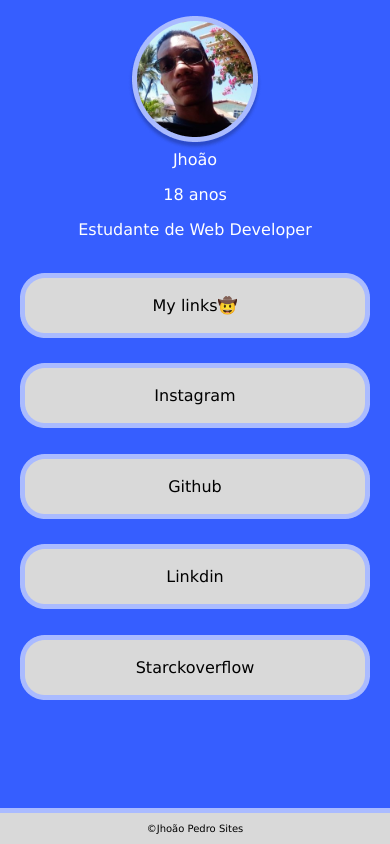
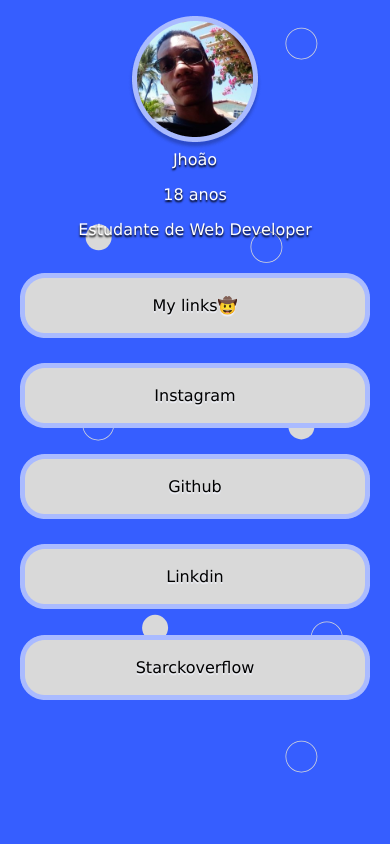
Before and after one commit to Jhopn/My-links, a plain HTML site: page index.html in a window 390 px wide. Shown: the top 844 px of the page. Drawn offline with Linux system fonts and the light colour scheme.

Commit message:
version final (for now)

```diff
--- a/estilos/styles.css
+++ b/estilos/styles.css
@@ -8,6 +8,7 @@ body {
     text-align: center;
 }
 .container p{
+    text-shadow: 0px 2px 2px black;
     color: #fff;
     font-family: 'Lucida Sans', 'Lucida Sans Regular', 'Lucida Grande', 'Lucida Sans Unicode', Geneva, Verdana, sans-serif;
 }
@@ -48,6 +49,7 @@ body {
     justify-content: center;
     border-radius: 30px;
     font-family: 'Lucida Sans', 'Lucida Sans Regular', 'Lucida Grande', 'Lucida Sans Unicode', Geneva, Verdana, sans-serif;
+    transition: all 0.6s cubic-bezier(0.165, 0.84, 0.44, 1);
 }
 .icon-st {
     position: absolute;
@@ -55,13 +57,14 @@ body {
 }
 .quite-container p{
     position: absolute;
+    text-shadow: 0px 2px 1px #eceef6;
 }
 .quite-container a{
     text-decoration: none;
     color: black;
 }
 footer{
-    position: fixed;
+    position: absolute;
     width: 100%;
     bottom: 0px;
     background-color: #D9D9D9;
@@ -73,8 +76,22 @@ footer{
     font-family: 'Lucida Sans', 'Lucida Sans Regular', 'Lucida Grande', 'Lucida Sans Unicode', Geneva, Verdana, sans-serif;
 }
 body{
-    background-image: url(/img/desing.svg);
+    background-image: url(/img/Mediamodifier-Design.svg);
     background-size: cover;
-    background-position: center;
-    background-repeat: no-repeat;
 }
+.foto-txt p {
+    z-index: 2;
+}
+.foto-txt :hover {
+    transition: all 0.6s cubic-bezier(0.165, 0.84, 0.44, 1);
+    border: 1rem;
+    border-radius: 20px;
+    box-shadow: 0 4px 5px #363a4d;
+    transform: scale(1.25,1.25);
+    z-index: 2;
+}
+@media (max-width: 1024px) {
+    footer{
+        bottom: -16rem;
+    }
+}
```
Also changed, not shown: index.html (+1 -0 lines), img/20230812_194759 (1).jpg (deleted), img/IMG-20220520-WA0070.jpg (deleted), img/Mediamodifier-Design.svg (added), img/backgroun-es.svg (added), img/fundoimage.png (deleted), img/myimage.jpeg (deleted).
